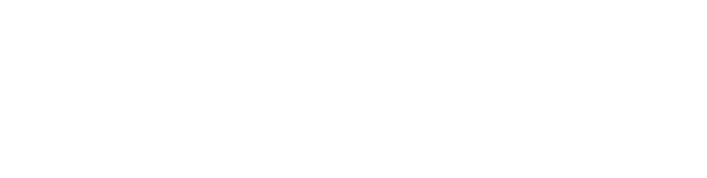
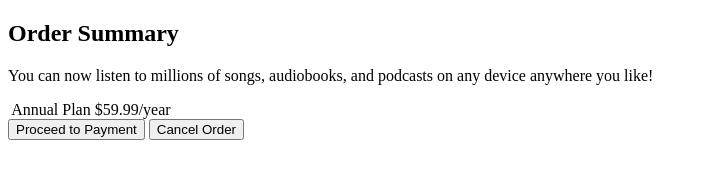
Before and after one commit to dlassiter7/dlassiter7.github.io, a plain HTML site: page index.html in a window 1280 px wide. Shown: the whole page, without its empty margins (0-707 px from the left). Drawn offline with Linux system fonts and the light colour scheme.

Commit message:
Update index.html
Core HTML structure

```diff
--- a/index.html
+++ b/index.html
@@ -6,11 +6,27 @@
     <meta http-equiv="X-UA-Compatible" content="IE=edge">
     <meta name="viewport" content="width=device-width, initial-scale=1.0">
     <link rel="stylesheet" href="style.css">
-    <title>Document</title>
+    <link rel="preconnect" href="https://fonts.googleapis.com">
+    <link rel="preconnect" href="https://fonts.gstatic.com" crossorigin>
+    <link href="https://fonts.googleapis.com/css2?family=Red+Hat+Display:wght@500;700;900&display=swap"
+        rel="stylesheet">
+    <title>Order Summary</title>
 </head>
 
 <body>
-
+    <div class="main-window">
+        <div class="window-top">
+            <h2>Order Summary</h2>
+            <p>You can now listen to millions of songs, audiobooks, and podcasts on any device anywhere you like!</p>
+            <div class="plan">
+                <img src="" alt="" class="music">
+                <span>Annual Plan $59.99/year</span>
+                <a href="" class="change"></a>
+            </div>
+            <button class="payment">Proceed to Payment</button>
+            <button class="cancel">Cancel Order</button>
+        </div>
+    </div>
 </body>
 
 </html>
```
